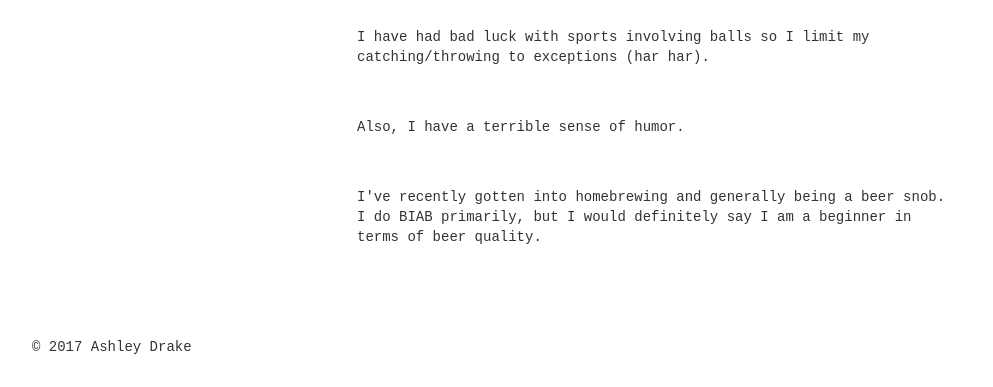
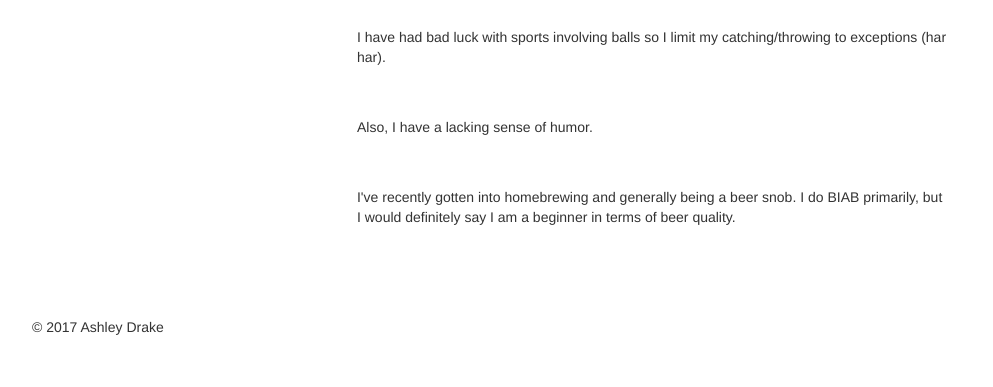
Before and after one commit to aldraco/aldraco.github.io, a plain HTML site: page fun.html in a window 1280 px wide. Shown: the part 434-821 px from the top of the page, without its empty margins (143-1136 px from the left). Drawn offline with nearby package versions, Linux system fonts and the light colour scheme.

Commit message:
make font a little easier to read

```diff
--- a/css/custom.css
+++ b/css/custom.css
@@ -1,4 +1,4 @@
-body {
+h1,h2,h3,h4,h5,h6,#navbar {
   font-family: monospace;
 }
 
--- a/fun.html
+++ b/fun.html
@@ -67,7 +67,7 @@
           <div class='col-md-8'>
             <p>I love to be outside. I enjoy running and hiking, both as exercise and stress management tools. In winter, I downhill ski and snowshoe.</p>
             <p>I have had bad luck with sports involving balls so I limit my catching/throwing to exceptions (har har).</p>
-            <p>Also, I have a terrible sense of humor.</p>
+            <p>Also, I have a lacking sense of humor.</p>
             <p>I've recently gotten into homebrewing and generally being a beer snob. I do BIAB primarily, but I would definitely say I am a beginner in terms of beer quality.</p>
           </div>
         </div>
```
